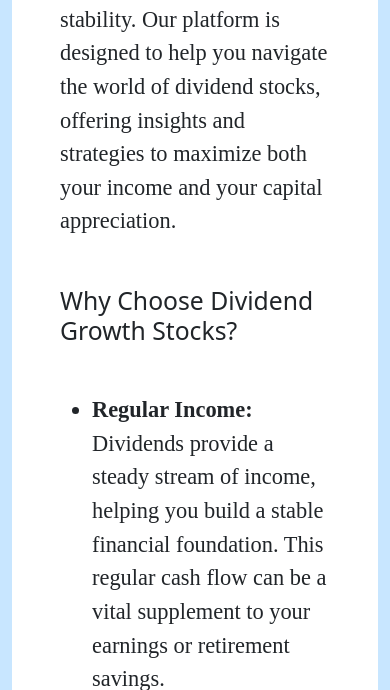
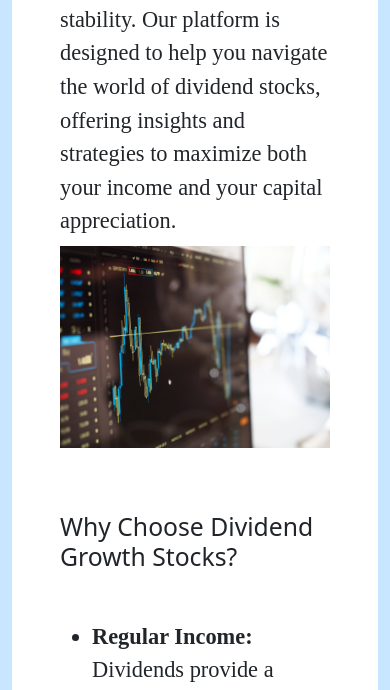
Before and after one commit to Werner-Staeblein/Project-4, a Django app: page / in a window 390 px wide. Shown: the part 624-1314 px from the top of the page. Run offline with Django 4.2, Linux system fonts and the light colour scheme.

Commit message:
Add images to landing.html. Complete task2 of user story 24. Test responsiveness of images

```diff
--- a/templates/landing.html
+++ b/templates/landing.html
@@ -1,5 +1,5 @@
 {% extends "base.html" %}
-
+{% load static %}
 {% block content %}
 <!-- Landing Page Content  -->
 <div class="container mt-5">
@@ -10,6 +10,9 @@
                 <p class="lead">Your Go-To for Growing Income and Capital Growth</p>
                 <hr class="my-4">
                 <p  class="landing-text">At Dividend Dynamics, we understand that dividends are more than just a regular income—they are a gateway to financial growth and stability. Our platform is designed to help you navigate the world of dividend stocks, offering insights and strategies to maximize both your income and your capital appreciation.</p>
+
+                <img src="{% static 'images/pexels-picture-no_1.jpg' %}" alt="Chart of a stock" class="img-fluid mb-3">
+
                 <h2 class="my-5">Why Choose Dividend Growth Stocks?</h2>
                 <ul>
                     <li class="landing-text"><strong>Regular Income:</strong> Dividends provide a steady stream of income, helping you build a stable financial foundation. This regular cash flow can be a vital supplement to your earnings or retirement savings.</li>
@@ -17,6 +20,9 @@
                     <li class="landing-text"><strong>Reinvestment Opportunities:</strong> Reinvesting your dividends can significantly enhance your long-term returns. By using dividends to purchase additional shares, you continue to participate in the growth of your investments, amplifying your potential for capital gains.</li>
                     <li class="landing-text"><strong>Stability and Growth:</strong> Dividend-paying companies are often well-established with stable cash flows. They tend to have a history of strong performance and resilience, which can provide both security and growth potential for your portfolio.</li>
                 </ul>
+
+                <img src="{% static 'images/pexels-picture-no_2.jpg' %}" alt="Stock charts and calculator image" class="img-fluid mb-3">
+
                 <h2 class="my-5">Features of Dividend Dynamics:</h2>
                 <ul>
                     <li class="landing-text"><strong>Comprehensive Analysis:</strong> Get in-depth reviews and performance metrics of top dividend stocks, including detailed information on dividend history, growth rates, and financial health.</li>
```
Also changed, not shown: static/images/pexels-picture-no_1.jpg (added), static/images/pexels-picture-no_2.jpg (added), 2 other files.
